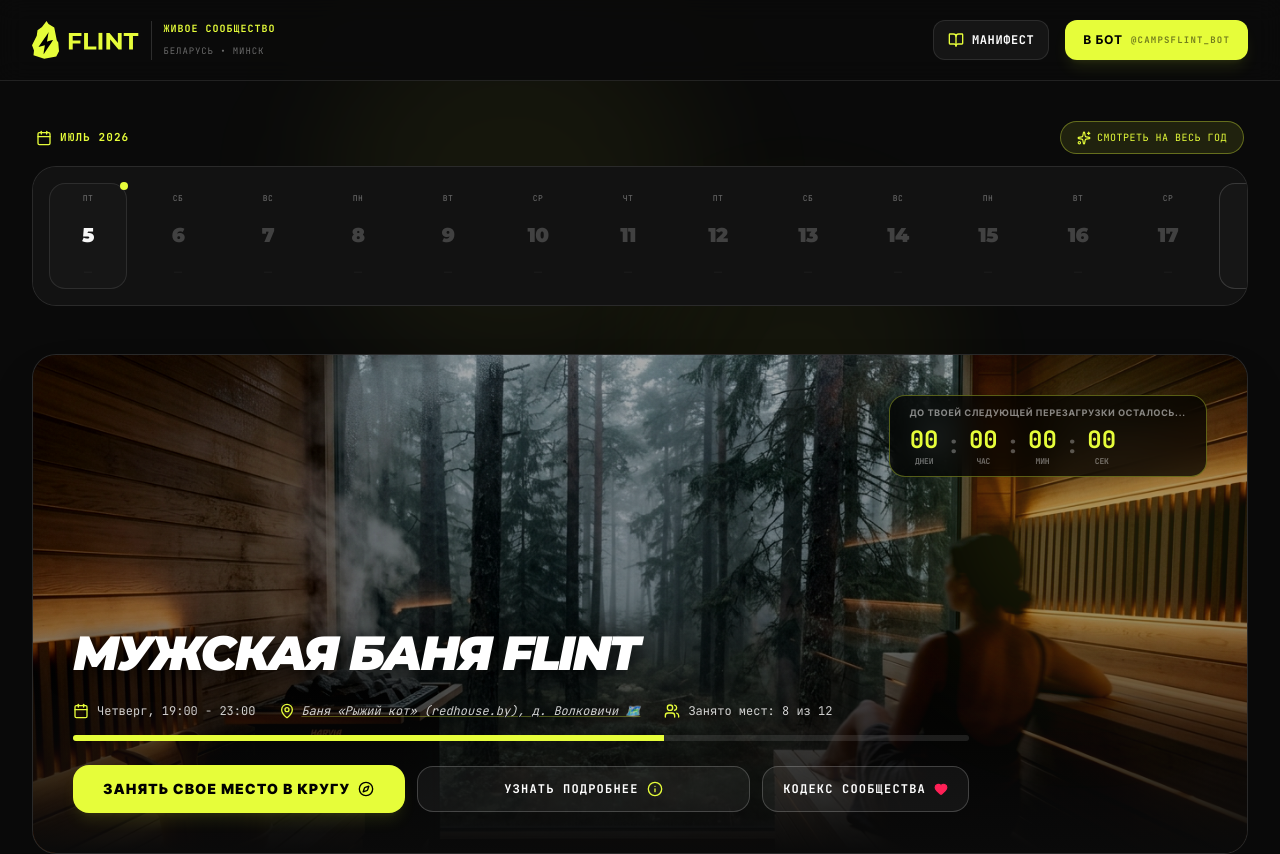
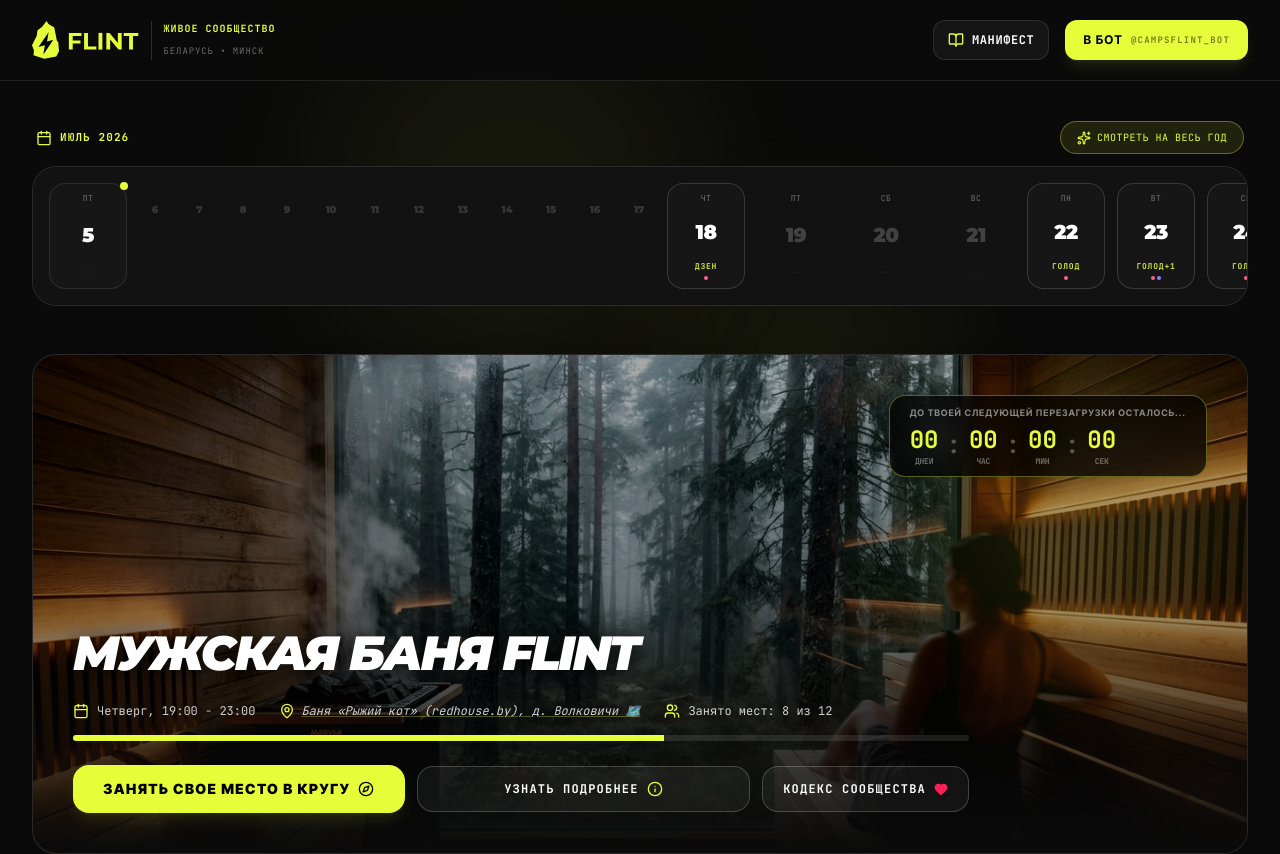
Before and after one commit to Artemewww/flint-live-in-moment, a React (Vite) app: page / in a window 1280 px wide. Shown: the top 854 px of the page. Built offline with nearby package versions, Linux system fonts and the light colour scheme.

Commit message:
fix: сжатие пустых дней, клик->popup, onOpenDetail

```diff
--- a/src/App.tsx
+++ b/src/App.tsx
@@ -193,6 +193,7 @@ export default function App() {
             events={events}
             selectedEventId={selectedEventId}
             onSelectEvent={setSelectedEventId}
+            onOpenDetail={setActiveDetailEvent}
           />
         </section>
 
--- a/src/components/CalendarGrid.tsx
+++ b/src/components/CalendarGrid.tsx
@@ -6,9 +6,10 @@ interface CalendarGridProps {
   events: CommunityEvent[];
   selectedEventId: string | null;
   onSelectEvent: (id: string | null) => void;
+  onOpenDetail: (event: CommunityEvent | null) => void;
 }
 
-export default function CalendarGrid({ events, selectedEventId, onSelectEvent }: CalendarGridProps) {
+export default function CalendarGrid({ events, selectedEventId, onSelectEvent, onOpenDetail }: CalendarGridProps) {
   const [showYearModal, setShowYearModal] = useState(false);
   const [modalActiveMonth, setModalActiveMonth] = useState<number>(0);
   const [selectedDayEvents, setSelectedDayEvents] = useState<CommunityEvent[] | null>(null);
@@ -61,17 +62,22 @@ export default function CalendarGrid({ events, selectedEventId, onSelectEvent }:
     return 'Дзен';
   };
 
+  // Находим ближайшее событие для сжатия пустых дней
+  let nextEventDay: number | null = null;
+  for (let d = todayDayNum; d <= daysInMonth; d++) {
+    if (getEventsForDay(d).length > 0) {
+      nextEventDay = d;
+      break;
+    }
+  }
+
   const handleDayClick = (dayNum: number) => {
     const dayEvents = getEventsForDay(dayNum);
     if (dayEvents.length === 0) return;
 
-    // Если одно событие — сразу открываем его детали
+    // Если одно событие — сразу открываем Popup с деталями
     if (dayEvents.length === 1) {
-      onSelectEvent(dayEvents[0].id);
-      const targetCard = document.getElementById(`event-card-${dayEvents[0].id}`);
-      if (targetCard) {
-        targetCard.scrollIntoView({ behavior: 'smooth', block: 'center' });
-      }
+      onOpenDetail(dayEvents[0]);
       return;
     }
 
@@ -213,11 +219,19 @@ export default function CalendarGrid({ events, selectedEventId, onSelectEvent }:
               key={dayNum}
               className="relative flex-shrink-0"
             >
+              {/* Сжатие пустых дней: если день без событий и не сегодня — делаем уже */}
+              {(() => {
+                const isEmpty = !hasEvents && !isToday;
+                const isBeforeNextEvent = nextEventDay !== null && dayNum < nextEventDay;
+                const isCompact = isEmpty && isBeforeNextEvent;
+
+                return (
                   <button
                     type="button"
                     onClick={() => handleDayClick(dayNum)}
                     className={`
-                  h-[106px] w-[78px] rounded-2xl border flex flex-col justify-between items-center p-2 transition-all outline-none cursor-pointer relative
+                      rounded-2xl border flex flex-col justify-between items-center p-2 transition-all outline-none cursor-pointer relative
+                      ${isCompact ? 'h-[80px] w-[32px]' : 'h-[106px] w-[78px]'}
                       ${isToday
                         ? 'border-white/10 bg-[#161616] text-white'
                         : hasEvents && isSelected
@@ -228,7 +242,7 @@ export default function CalendarGrid({ events, selectedEventId, onSelectEvent }:
                       }
                     `}
                   >
-                {/* TODAY pulsing dot — единственный акцент */}
+                    {/* TODAY pulsing dot */}
                     {isToday && (
                       <div className="absolute -top-0.5 -right-0.5 flex items-center justify-center" title="Сегодня">
                         <span className="relative flex h-2 w-2">
@@ -238,15 +252,17 @@ export default function CalendarGrid({ events, selectedEventId, onSelectEvent }:
                       </div>
                     )}
 
-                {/* Weekday — без акцента */}
+                    {/* Weekday — скрываем у сжатых дней */}
+                    {!isCompact && (
                       <span className="text-[8px] font-mono uppercase tracking-wider text-white/40">
                         {weekday}
                       </span>
+                    )}
 
-                {/* Day number — мягкая пульсация цифры */}
-                <span className={`text-xl font-display font-black leading-none tracking-tight ${
-                  isToday ? 'text-white animate-pulse' : ''
-                }`}>
+                    {/* Day number */}
+                    <span className={`font-display font-black leading-none tracking-tight ${
+                      isCompact ? 'text-[10px] text-white/15' : 'text-xl'
+                    } ${isToday ? 'text-white animate-pulse' : ''}`}>
                       {dayNum}
                     </span>
 
@@ -258,7 +274,6 @@ export default function CalendarGrid({ events, selectedEventId, onSelectEvent }:
                           {dayEvents.length > 1 && `+${dayEvents.length - 1}`}
                         </span>
 
-                    {/* Circle indicators */}
                         <div className="flex gap-0.5 justify-center items-center h-1 mt-0.5">
                           {dayEvents.map((e, eIdx) => (
                             <span
@@ -268,10 +283,12 @@ export default function CalendarGrid({ events, selectedEventId, onSelectEvent }:
                           ))}
                         </div>
                       </div>
-                ) : (
+                    ) : !isCompact && (
                       <span className="text-[10px] font-mono text-white/5">ー</span>
                     )}
                   </button>
+                );
+              })()}
             </div>
           );
         })}
```
Lines whose indentation alone changed are shown as unchanged.
